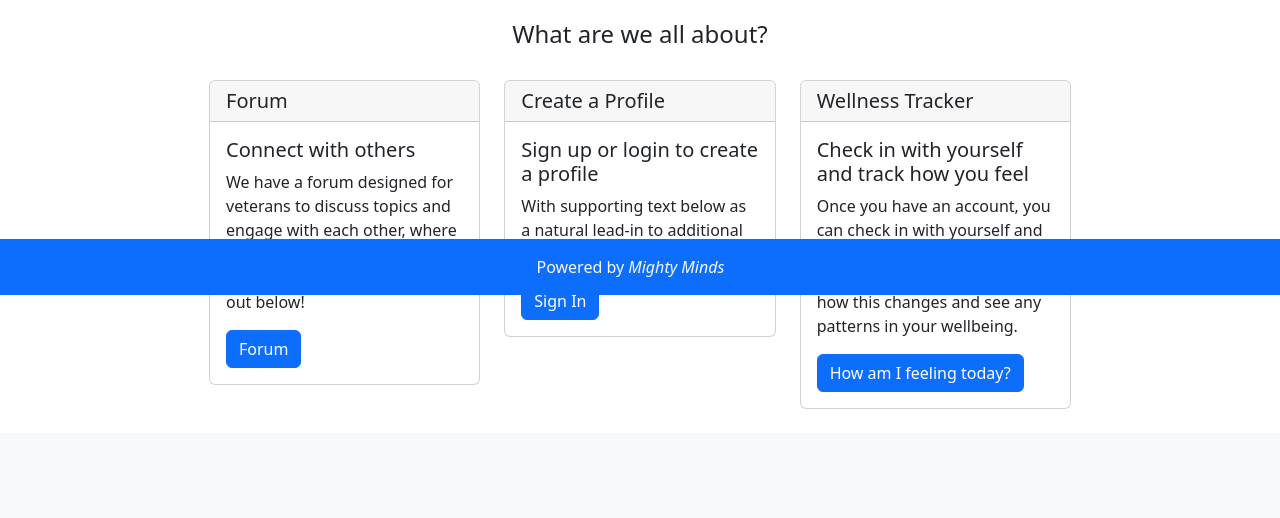
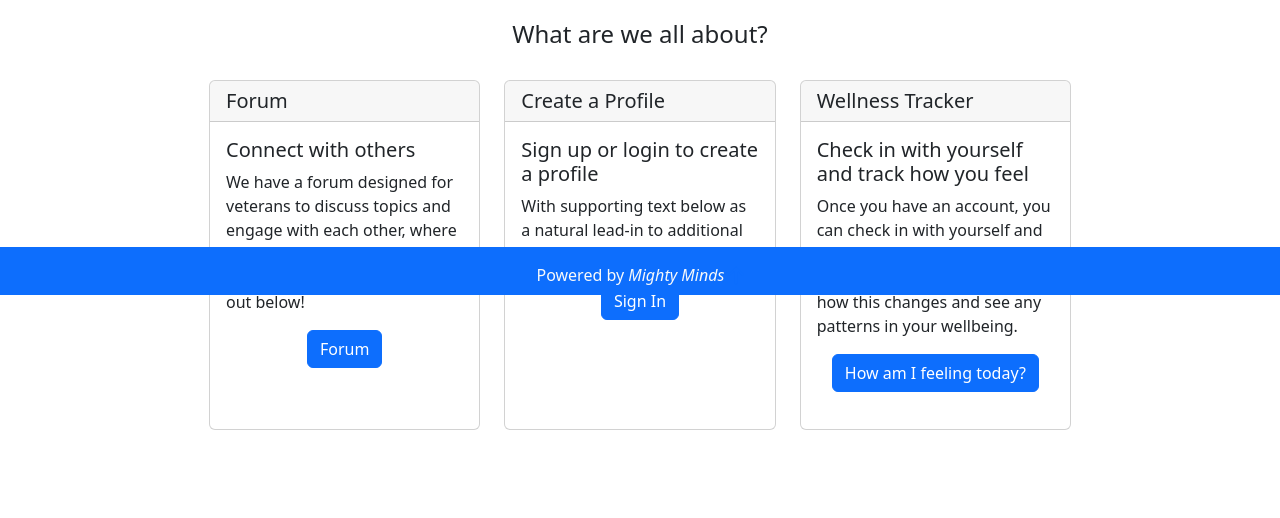
Before and after one commit to Edb83/breaking-the-silence, a Django app: page / in a window 1280 px wide. Shown: the part 505-1023 px from the top of the page. Before the commit the page ends 914 px from the top, so only its background shows below. Run offline with Django 4.2, Linux system fonts and the light colour scheme; some libraries are stand-ins or nearby versions.

Commit message:
Fix bug with search bar, styled home features buttons, add padding to footer

```diff
--- a/forum/views.py
+++ b/forum/views.py
@@ -21,7 +21,7 @@
             query = request.GET['search']
             if not query:
                 messages.error(request, "Please enter search criteria")
-                return render(request, 'forum/topics.html')
+                return redirect(reverse('topics'))
             queries = Q(title__icontains=query)
             serialized_topics = topics.filter(queries)
             return render(request, 'forum/topics.html', {'topics': serialized_topics, 'form': form})
--- a/home/templates/home/home.html
+++ b/home/templates/home/home.html
@@ -1,6 +1,6 @@
 {% extends 'base.html' %}
 
-{% block title %} - Home{%  endblock%}
+{% block title %} - Home{% endblock%}
 
 {% block content %}
 <div class="container mt-3">
@@ -10,7 +10,7 @@
             <img src="/static/img/brand_logo.svg" alt="" height="250" width="250">
         </div>
         <div class="container col-lg-6 text-center">
-            <h2 >Breaking the Silence is a free forum to support our veterans fighting against their mental health</h2>
+            <h2>Breaking the Silence is a free forum to support our veterans fighting against their mental health</h2>
         </div>
     </div>
     {% if user.is_authenticated %}
@@ -23,12 +23,15 @@
             <div class="row">
                 {% for topic in topics %}
                 <div class="col-lg-4">
-                        <div class="card">
+                    <div class="card home-card">
                         <h5 class="card-header">Featured</h5>
                         <div class="card-body">
                             <h5 class="card-title">{{ topic.title }}</h5>
-                            <p class="card-text">{{ topic.content }}</p>
-                            <a href="{% url 'topic_detail' topic_id=topic.id %}" class="btn btn-primary">Go to Topic</a>
+                            <p class="card-text">{{ topic.content| truncatechars:100}}</p>
+                            <div class="text-center">
+                                <a href="{% url 'topic_detail' topic_id=topic.id %}" class="btn btn-primary">Go to
+                                    Topic</a>
+                            </div>
                         </div>
                     </div>
                 </div>
@@ -42,34 +45,46 @@
                     <div class="container">
                         <div class="row">
                             <div class="col-lg-4 my-4">
-                            <div class="card">
+                                <div class="card home-card">
                                     <h5 class="card-header">Forum</h5>
                                     <div class="card-body">
                                         <h5 class="card-title">Connect with others</h5>
-                                <p class="card-text">We have a forum designed for veterans to discuss topics and engage with each other, where you can share your experiences and find new connections, try it out below!</p>
+                                        <p class="card-text">We have a forum designed for veterans to discuss topics and
+                                            engage with each other, where you can share your experiences and find new
+                                            connections, try it out below!</p>
+                                        <div class="text-center">
                                             <a href="{% url 'topics' %}" class="btn btn-primary">Forum</a>
+                                        </div>
                                     </div>
                                 </div>
                             </div>
 
                             <div class="col-lg-4 my-4">
-                        <div class="card">
+                                <div class="card home-card">
                                     <h5 class="card-header">Create a Profile</h5>
                                     <div class="card-body">
                                         <h5 class="card-title">Sign up or login to create a profile</h5>
-                            <p class="card-text">With supporting text below as a natural lead-in to additional content.</p>
+                                        <p class="card-text">With supporting text below as a natural lead-in to
+                                            additional content.</p>
+                                        <div class="text-center">
                                             <a class="btn btn-primary" href="{% url 'account_login' %}">Sign In</a>
+                                        </div>
                                     </div>
                                 </div>
                             </div>
 
                             <div class="col-lg-4 my-4">
-                        <div class="card">
+                                <div class="card home-card">
                                     <h5 class="card-header">Wellness Tracker</h5>
                                     <div class="card-body">
                                         <h5 class="card-title">Check in with yourself and track how you feel</h5>
-                            <p class="card-text">Once you have an account, you can check in with yourself and track how you feel on a scale of 1-10. Over time, you can track how this changes and see any patterns in your wellbeing.</p>
-                            <a href="{% url 'user_check_in' %}" class="btn btn-primary">How am I feeling today?</a>
+                                        <p class="card-text">Once you have an account, you can check in with yourself
+                                            and track how you feel on a scale of 1-10. Over time, you can track how this
+                                            changes and see any patterns in your wellbeing.</p>
+                                        <div class="text-center">
+                                            <a href="{% url 'user_check_in' %}" class="btn btn-primary">How am I feeling
+                                                today?</a>
+                                        </div>
                                     </div>
                                 </div>
                             </div>
--- a/static/css/base.css
+++ b/static/css/base.css
@@ -160,9 +160,14 @@
 
   body {
     min-height: 100vh;
-    /* padding-bottom: 4rem; */
+    padding-bottom: 4rem;
   }
 
-  /* footer {
-    height: 4rem;
-  } */
+  footer {
+    height: 3rem;
+  }
+
+  .home-card {
+    min-height: 350px;
+    max-height: 400px;
+  }
--- a/templates/allauth/account/password_reset.html
+++ b/templates/allauth/account/password_reset.html
@@ -19,7 +19,7 @@
     <form method="POST" action="{% url 'account_reset_password' %}" class="password_reset">
         {% csrf_token %}
         {{ form.as_p }}
-        <input type="submit" value="{% trans 'Reset My Password' %}" />
+        <input type="submit" value="{% trans 'Reset My Password' %}" class="btn btn-primary"/>
     </form>
 
     <p>{% blocktrans %}Please contact us if you have any trouble resetting your password.{% endblocktrans %}</p>
--- a/templates/allauth/account/password_reset_done.html
+++ b/templates/allauth/account/password_reset_done.html
@@ -13,4 +13,5 @@
     {% endif %}
 
     <p>{% blocktrans %}We have sent you an e-mail. If you have not received it please check your spam folder. Otherwise contact us if you do not receive it in a few minutes.{% endblocktrans %}</p>
+    <a href="{% url 'home' %}" class="btn btn-primary">Home</a>
 {% endblock %}
```
Lines whose indentation alone changed are shown as unchanged.
